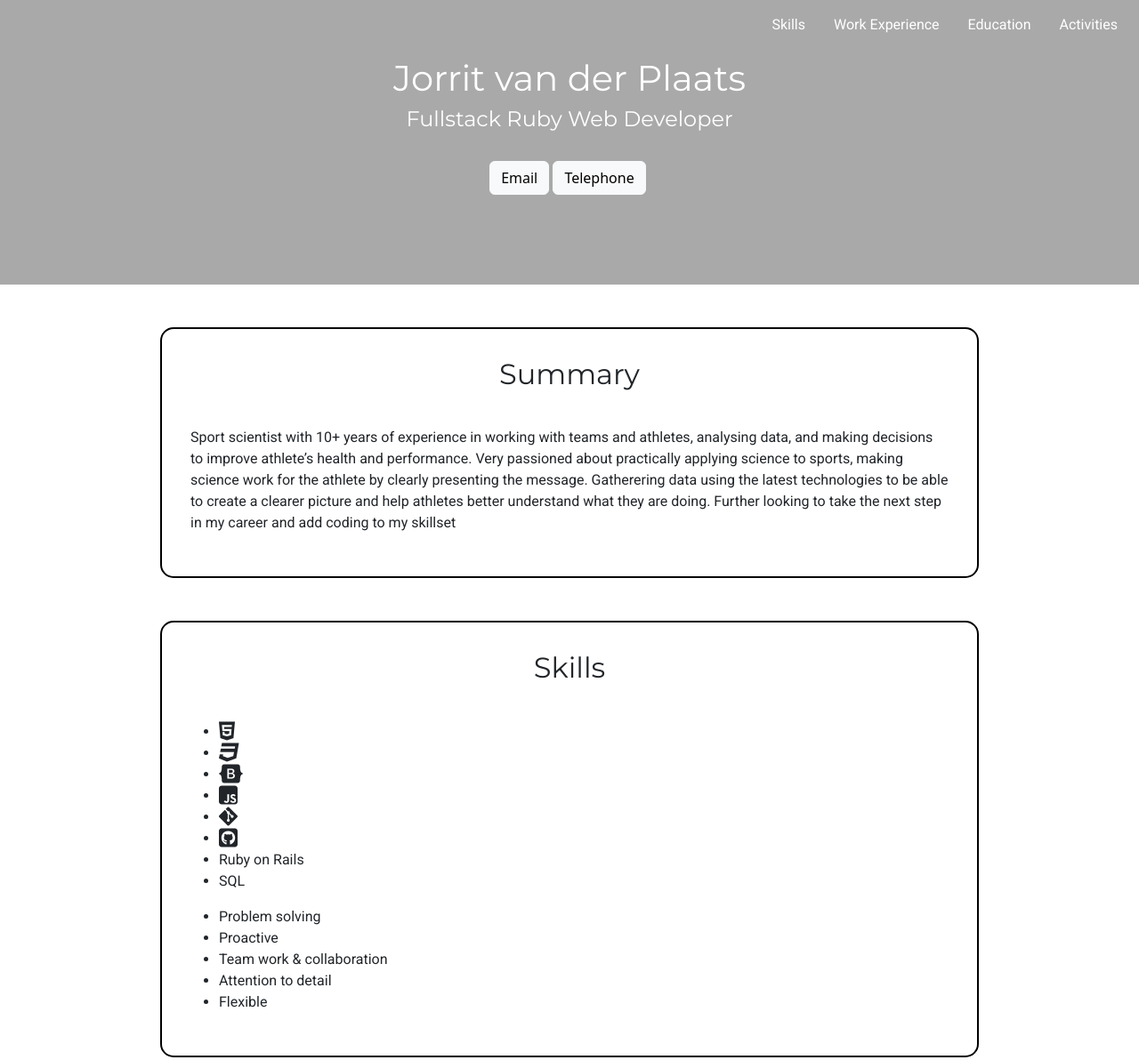
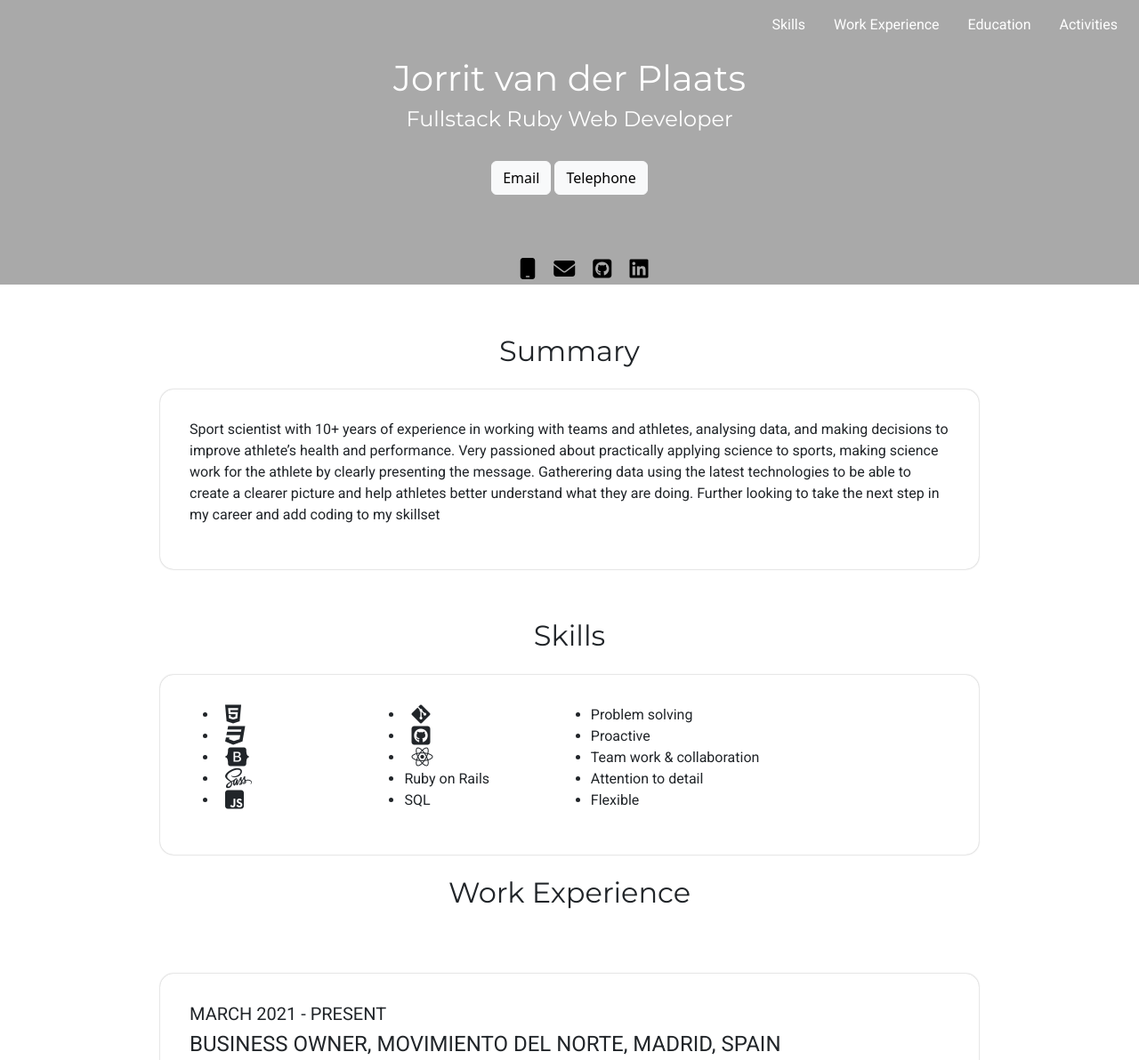
Before and after one commit to JorritvdP/Curriculum, a website: page index.html in a window 1280 px wide. Shown: the top 1192 px of the page at 89% size. Drawn offline with nearby package versions, Linux system fonts and the light colour scheme.

Commit message:
update 2

```diff
--- a/assets/stylesheets/index.css
+++ b/assets/stylesheets/index.css
@@ -1,5 +1,29 @@
 @import url('https://fonts.googleapis.com/css2?family=Montserrat:wght@400;700&family=Roboto:ital,wght@0,400;0,700;1,400&display=swap');
 
+ /* NAVBAR */
+ a{
+  text-decoration: none;
+  color: white;
+  font-family: 'Roboto', sans-serif;
+}
+
+a:hover {
+  color: lightgrey;
+}
+
+.links{
+  position: absolute;
+  top: 290px;
+  left: 45%;
+}
+
+.links a{
+  color: black;
+}
+
+.links a:hover{
+  color: lightgrey;
+}
 /* BANNER */
 .banner {
   /* background: url("https://source.unsplash.com/kME9jbKd--s/2400x1600"); */
@@ -20,16 +44,6 @@
   color: white;
 }
 
-    /* NAVBAR */
-a{
-  text-decoration: none;
-  color: white;
-  font-family: 'Roboto', sans-serif;
-}
-
-a:hover {
-  color: blue;
-}
 
     /* SUMMARY */
 .title-body{
@@ -43,6 +57,7 @@ a:hover {
 }
 
 .box{
-  border: 2px solid black;
+  border: 1px solid transparent;
   border-radius: 15px;
+  box-shadow: 0px 0px 2px rgb(169, 169, 169);
 }
--- a/index.html
+++ b/index.html
@@ -28,17 +28,22 @@
       <div class="contact text-center mt-2 p-2">
           <a class="btn btn-light rounded" href="mailto:jorritvanderplaats@gmail.com">Email</a>
           <a class="btn btn-light rounded" href="https://wa.me/+34643286857">Telephone</a>
-          <a href="https://www.linkedin.com/in/jorrit-van-der-plaats-6a1a30b/"><img src="Linkedin.png" alt=""></a>
       </div>
     </header>
+    <div class="links text-center">
+      <a href="https://wa.me/+34643286857"><i class="fa-solid fa-mobile fa-xl p-2"></i></a>
+      <a href="mailto:jorritvanderplaats@gmail.com"><i class="fa-solid fa-envelope fa-xl p-2"></i></a>
+      <a href="https://github.com/JorritvdP"><i class="fa-brands fa-square-github fa-xl p-2"></i></a>
+      <a href="https://www.linkedin.com/in/jorrit-van-der-plaats-6a1a30b/"><i class="fa-brands fa-linkedin fa-xl p-2"></i></a>
+    </div>
   </div>
 
 
     <main class="container w-75 mt-5">
-      <div class="p-3 m-2 box" id="summary">
-        <div class="title-body p-3">
+      <div class="title-body p-2 mt-2 text-center">
         <h2>Summary</h2>
       </div>
+      <div class="p-3 m-2 box" id="summary">
         <div class="paragr p-3">
             <p>Sport scientist with 10+ years of experience in working with teams and athletes, analysing data, and making decisions to improve athlete’s health and performance.
              Very passioned about practically applying science to sports, making science work for the athlete by clearly presenting the message.
@@ -47,24 +52,30 @@
         </div>
       </div>
 
-      <div class="box p-3 m-2 mt-5" id="skills">
-        <div class="title-body p-3">
+      <div class="title-body p-2 mt-5">
           <h2>Skills</h2>
       </div>
+      <div class="box p-3 m-2 mt-2" id="skills">
         <div class="paragr p-3">
-        <div class="list">
-            <ul id="list1">
-              <li><i class="fa-brands fa-html5 fa-xl"></i></li>
-              <li><i class="fa-brands fa-css3 fa-xl"></i></li>
-              <li><i class="fa-brands fa-bootstrap fa-xl"></i></li>
-              <li><i class="fa-brands fa-square-js fa-xl"></i></li>
-              <li><i class="fa-brands fa-git-alt fa-xl"></i></li>
-              <li><i class="fa-brands fa-square-github fa-xl"></i></li>
+        <div class="list d-flex justify-content-center w-100">
+            <div class="d-flex w-100 justify-content-center" id="list1">
+              <ul class="w-50">
+               <li><i class="fa-brands fa-html5 fa-xl p-2"></i></li>
+                <li><i class="fa-brands fa-css3 fa-xl p-2"></i></li>
+                <li><i class="fa-brands fa-bootstrap fa-xl p-2"></i></li>
+                <li><i class="fa-brands fa-sass fa-xl p-2"></i></li>
+                <li><i class="fa-brands fa-square-js fa-xl p-2"></i></li>
+              </ul>
+              <ul class="w-50">
+                <li><i class="fa-brands fa-git-alt fa-xl p-2"></i></li>
+                <li><i class="fa-brands fa-square-github fa-xl p-2"></i></li>
+                <li><i class="fa-brands fa-react fa-xl p-2"></i></li>
                 <li>Ruby on Rails</li>
                 <li>SQL</li>
             </ul>
+            </div>
 
-            <ul id="list2">
+              <ul class="w-100" id="list2">
               <li>Problem solving</li>
               <li>Proactive</li>
               <li>Team work & collaboration</li>
@@ -75,11 +86,10 @@
         </div>
       </div>
 
-      <div class="box p-3 m-2 mt-5" id="workexp">
       <div class="title-body p-3">
           <h2>Work Experience</h2>
       </div>
-
+      <div class="box p-3 m-2 mt-5" id="workexp">
           <div class="paragr p-3">
           <div class="post">
               <h5>MARCH 2021 - PRESENT</h5>
@@ -145,10 +155,10 @@
         </div>
       </div>
 
-      <div class="box p-3 m-2 mt-5" id="education">
       <div class="title-body p-3">
         <h2>Education</h2>
       </div>
+      <div class="box p-3 m-2 mt-5" id="education">
           <div class="paragr p-3">
             <div class="post">
               <h5>DECEMBER 2022</h5>
@@ -174,10 +184,10 @@
         </div>
       </div>
 
-      <div class="box p-3 m-2 mt-5" id="activities">
       <div class="title-body p-3">
           <h2>Activities</h2>
       </div>
+      <div class="box p-3 m-2 mt-5" id="activities">
 
           <div class="paragr p-3">
           <div class="post">
```
Lines whose indentation alone changed are shown as unchanged.
